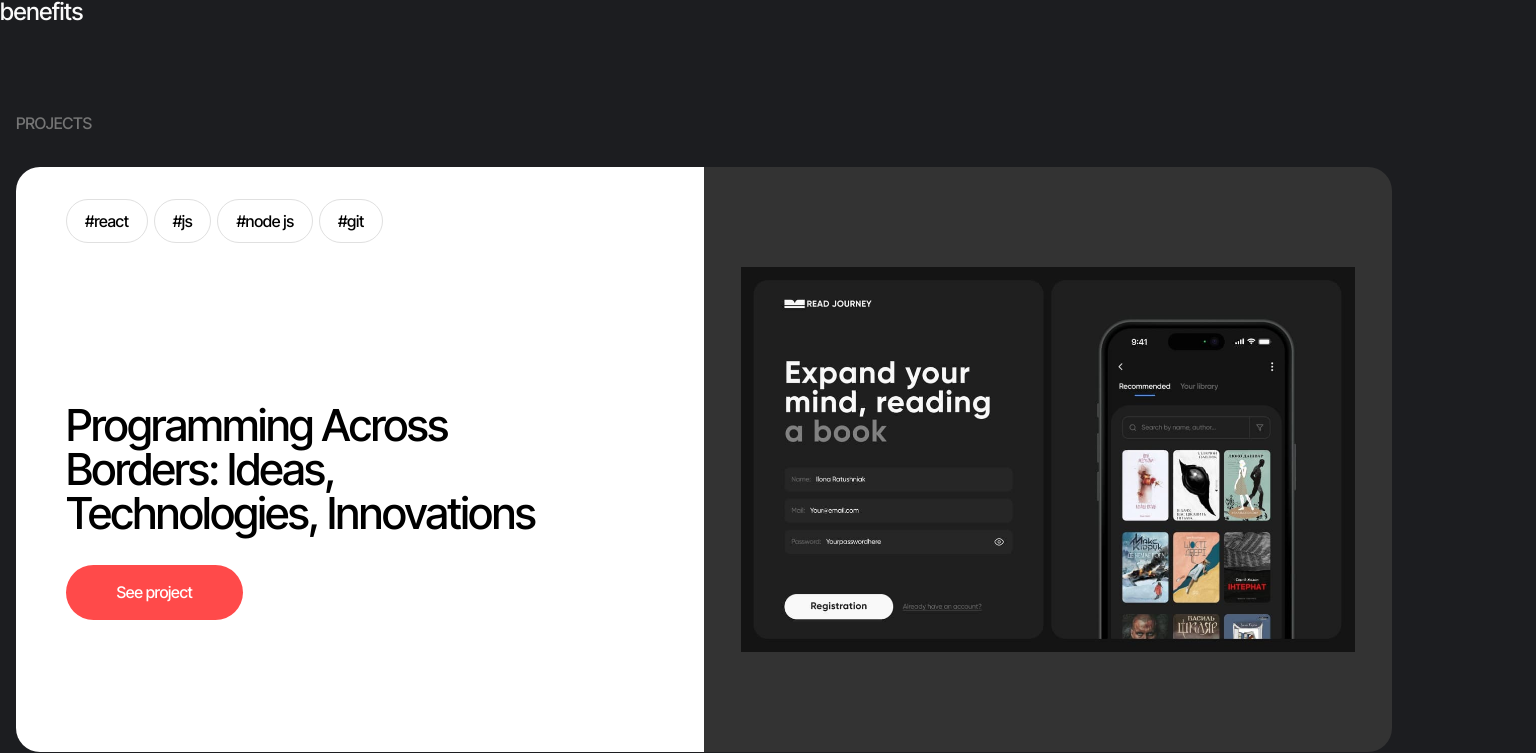
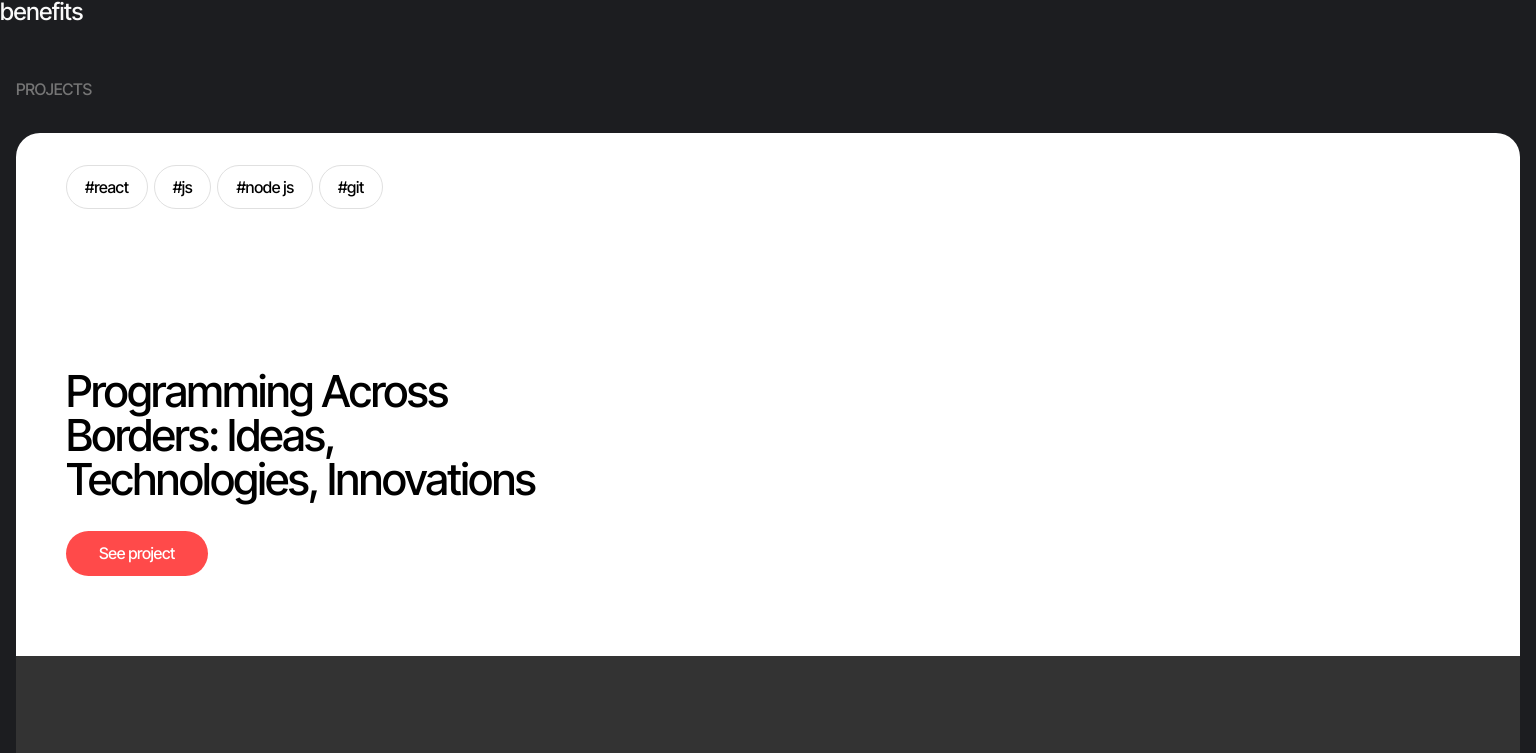
Before and after one commit to Marina-str-vit/devStorm, a website built with Vite: page src/index.html in a window 1536 px wide. Shown: the top 753 px of the page. Built offline with nearby package versions, Linux system fonts and the light colour scheme.

Commit message:
delete styles

```diff
--- a/src/css/projects.css
+++ b/src/css/projects.css
@@ -222,44 +222,3 @@
          height: 32px;
      }
  }
-
-         /* desktop */
-
-         @media screen and (min-width: 1440px) {
-             .projects-section {
-                 padding-top: 82px;
-                 padding-bottom: 82px;
-             }
-
-             .projects-container {
-                 max-width: 1376px;
-             }
-
-             .projects-title {
-                 font-size: 16px;
-                 line-height: 1.5;
-                 letter-spacing: -0.02em;
-             }
-
-             .projects-cards {
-                 border-radius: 24px;
-                 display: flex;
-                 flex-direction: row;
-             }
-
-             .projects-item-white {
-                 width: 688px;
-                 border-radius: 24px 0 0 24px;
-             }
-
-             .projects-item-black {
-                 width: 688px;
-                 border-radius: 0 24px 24px 0;
-             }
-
-             .projects-btn {
-                 padding: 18px 50px;
-                 width: 177px;
-                 height: 55px;
-             }
-         }
```
